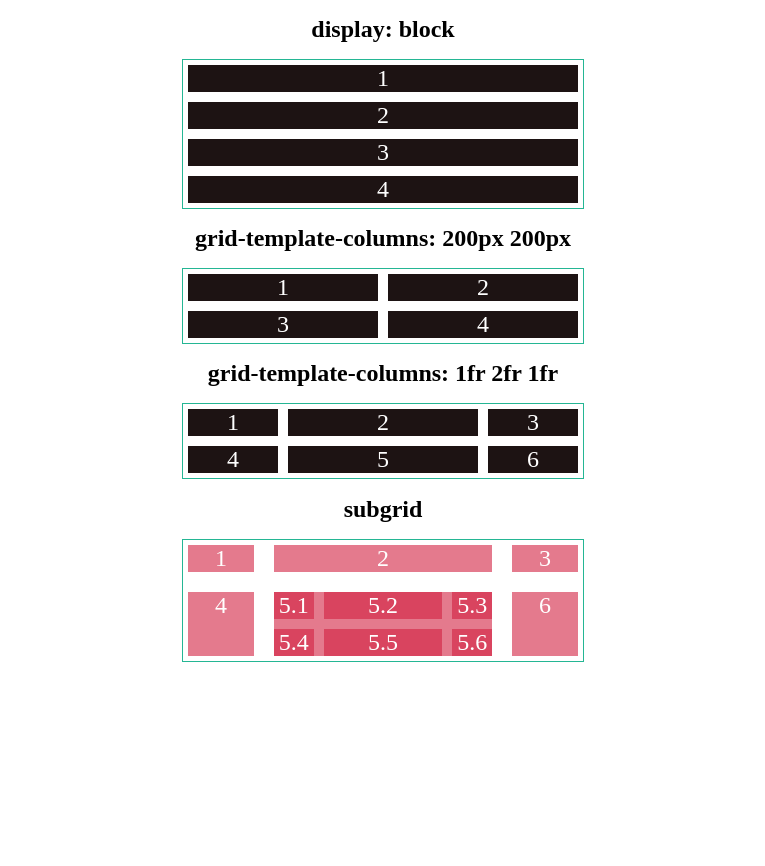
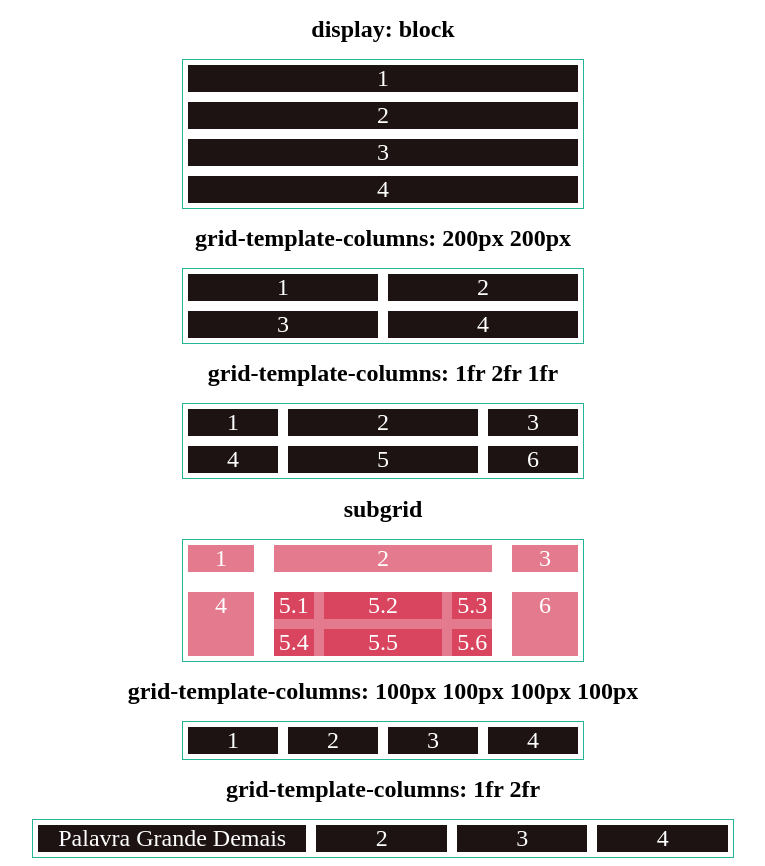
Before and after one commit to GabryelJackson/css-grid, a plain HTML site: page aulas/aula04/index.html in a window 1280 px wide. Shown: the whole page, without its empty margins (257-1022 px from the left). Before the commit the page ends 800 px from the top, so only its background shows below. Drawn offline with Linux system fonts and the light colour scheme.

Commit message:
Aulinha sobre grid-template-columns

```diff
--- a/aulas/aula04/index.html
+++ b/aulas/aula04/index.html
@@ -58,5 +58,25 @@
             <div class="item">6</div>
         </section>
     </div>
+
+    <div>
+        <h1>grid-template-columns: 100px 100px 100px 100px</h1>
+        <section class="grid grid-template-3">
+            <div class="item">1</div>
+            <div class="item">2</div>
+            <div class="item">3</div>
+            <div class="item">4</div>
+        </section>
+    </div>
+
+    <div>
+        <h1>grid-template-columns: 1fr 2fr</h1>
+        <section class="grid-template-4">
+            <div class="item">Palavra Grande Demais</div>
+            <div class="item">2</div>
+            <div class="item">3</div>
+            <div class="item">4</div>
+        </section>
+    </div>
 </body>
 </html>
--- a/aulas/aula04/style.css
+++ b/aulas/aula04/style.css
@@ -37,3 +37,15 @@ h1 {
 .subgrid > div {
     background-color: #d2204198;
 }
+
+.grid-template-3 {
+    grid-template-columns: 100px 100px 100px 100px;
+}
+
+.grid-template-4 {
+    display: grid;
+    max-width: 700px !important;
+    margin: auto;
+    border: 1px solid #24b694;
+    grid-template-columns: repeat(auto-fit, minmax(100px, auto))
+}
```
